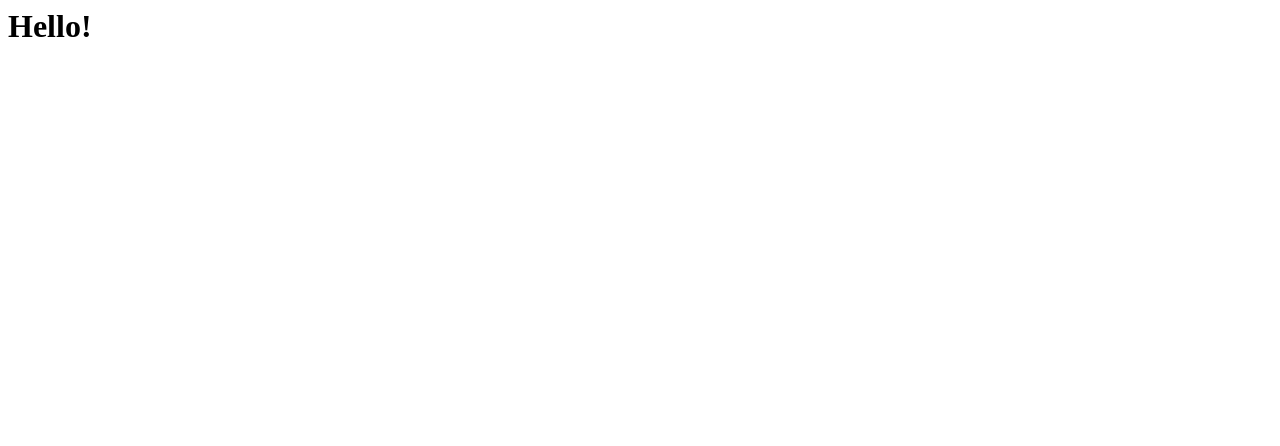
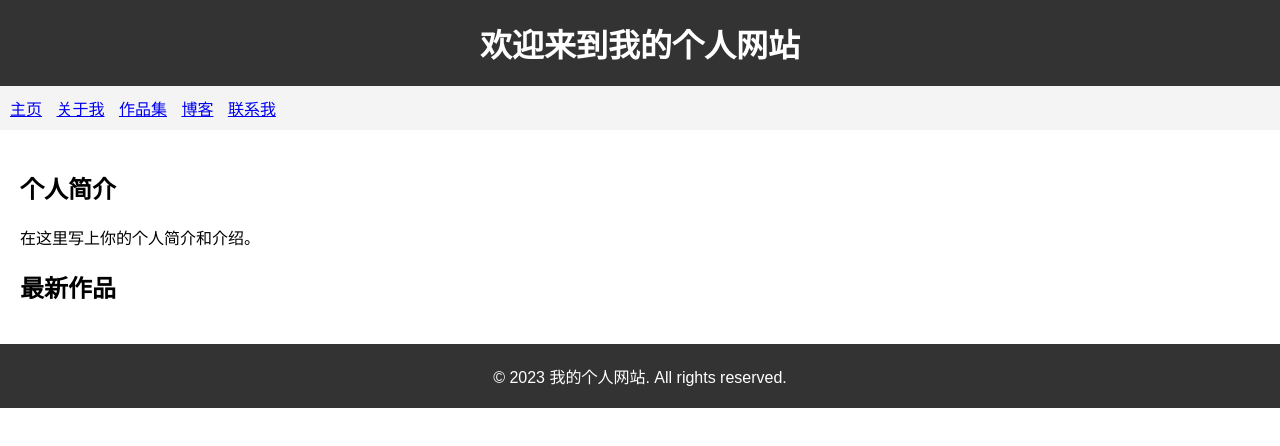
Before and after one commit to VFAN88/vfan, a plain HTML site: page index.html in a window 1280 px wide. Drawn offline with Linux system fonts and the light colour scheme.

Commit message:
Update index.html

```diff
--- a/index.html
+++ b/index.html
@@ -1 +1,77 @@
-<h1>Hello!</h1>
+<!DOCTYPE html>
+<html>
+<head>
+  <title>我的个人网站</title>
+  <style>
+    body {
+      font-family: Arial, sans-serif;
+      margin: 0;
+      padding: 0;
+    }
+
+    header {
+      background-color: #333;
+      color: #fff;
+      padding: 20px;
+      text-align: center;
+    }
+
+    h1 {
+      margin: 0;
+    }
+
+    nav {
+      background-color: #f4f4f4;
+      padding: 10px;
+    }
+
+    nav ul {
+      list-style-type: none;
+      margin: 0;
+      padding: 0;
+    }
+
+    nav ul li {
+      display: inline;
+      margin-right: 10px;
+    }
+
+    section {
+      padding: 20px;
+    }
+
+    footer {
+      background-color: #333;
+      color: #fff;
+      padding: 20px;
+      text-align: center;
+    }
+  </style>
+</head>
+<body>
+  <header>
+    <h1>欢迎来到我的个人网站</h1>
+  </header>
+
+  <nav>
+    <ul>
+      <li><a href="#">主页</a></li>
+      <li><a href="#">关于我</a></li>
+      <li><a href="#">作品集</a></li>
+      <li><a href="#">博客</a></li>
+      <li><a href="#">联系我</a></li>
+    </ul>
+  </nav>
+
+  <section>
+    <h2>个人简介</h2>
+    <p>在这里写上你的个人简介和介绍。</p>
+
+    <h2>最新作品</h2>
+    <div class="portfolio">
+      <!-- 在这里添加你的作品展示 -->
+    </div>
+  </section>
+
+  <footer>
+    &copy; 2023 我的个人网站. All rights reserved.
```
